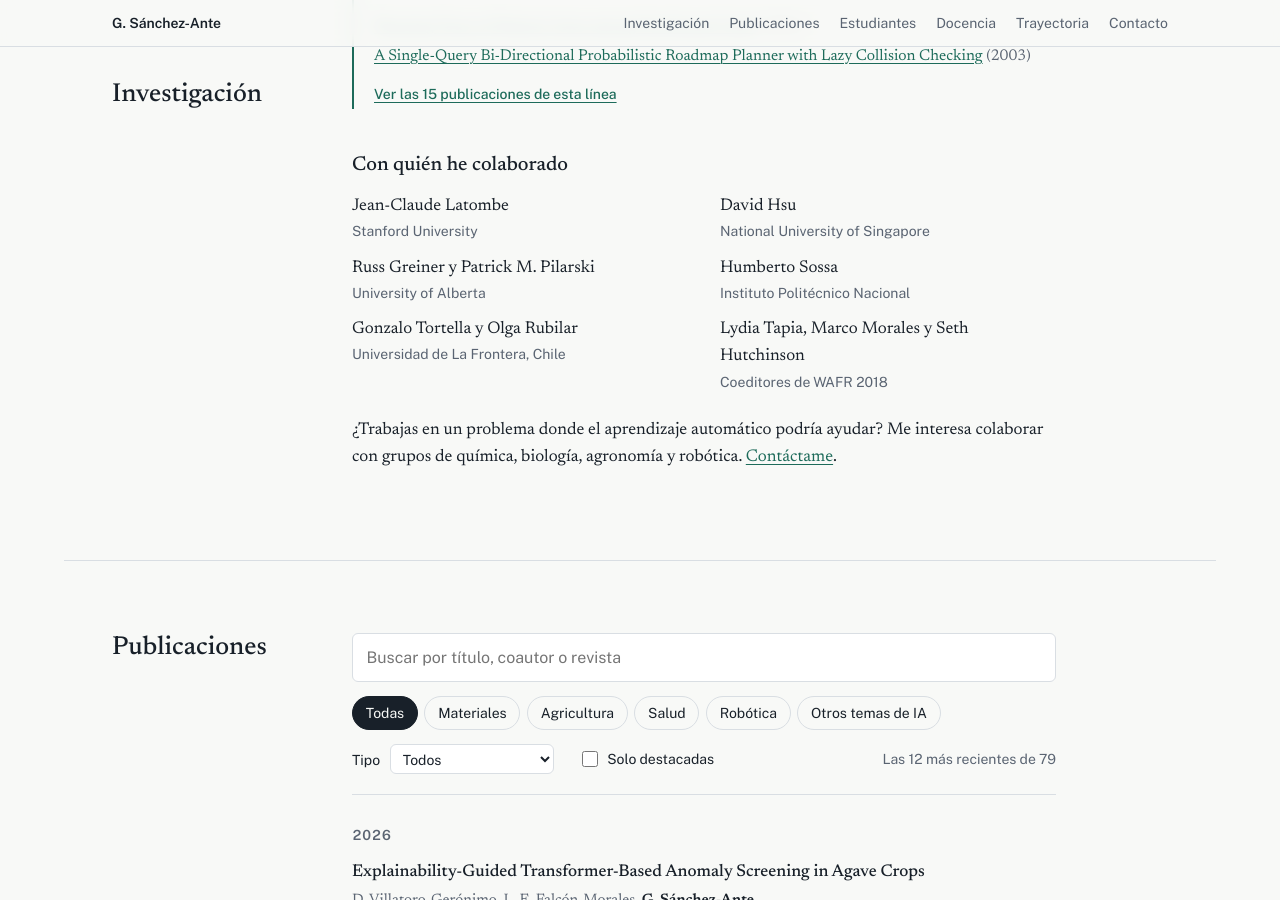
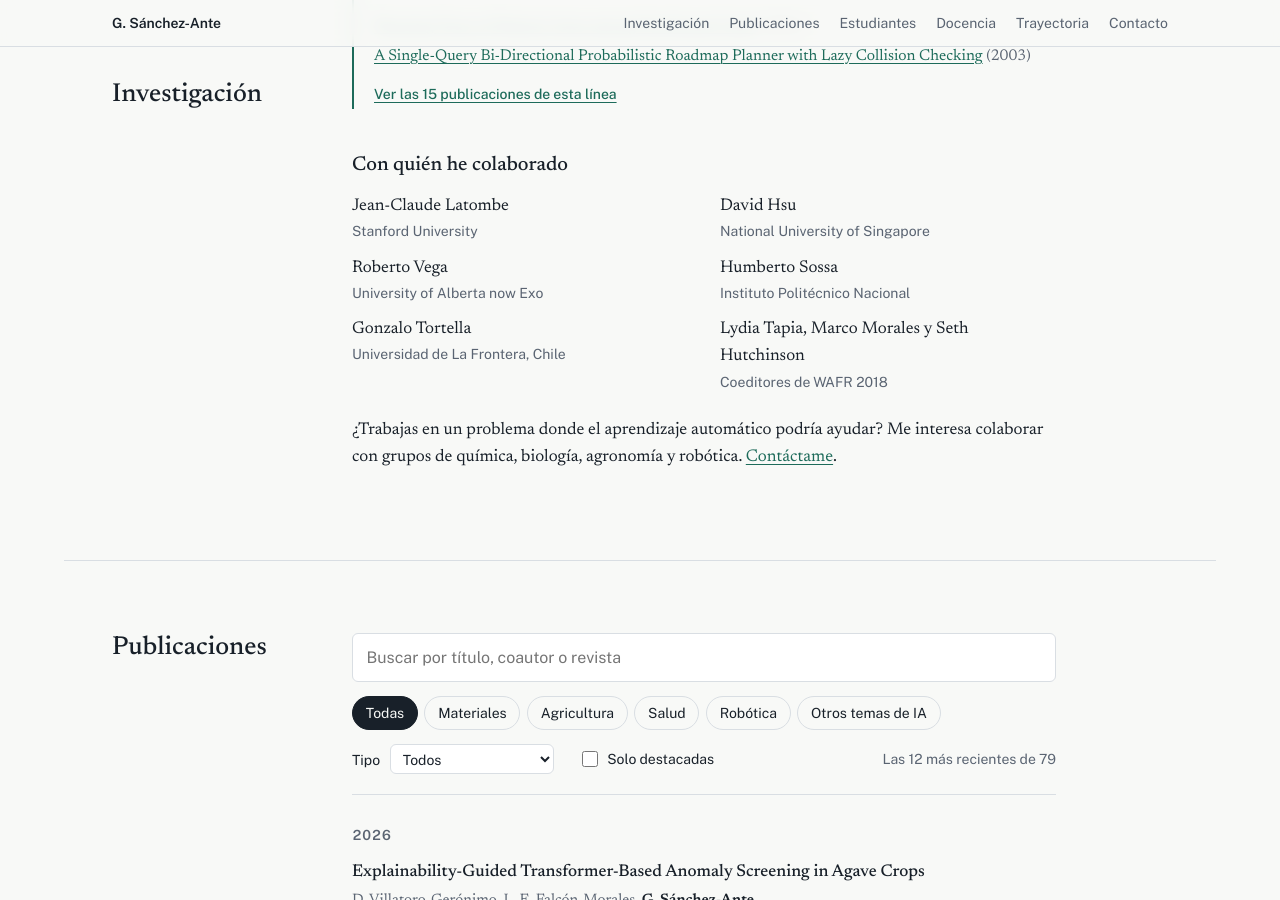
Before and after one commit to gildardo-sanchez/gildardo-sanchez.github.io, a Jekyll site: the page built from index.html, in a window 1280 px wide and 900 px high, scrolled down 2080 px. Built offline with Jekyll 4.4.1, drawn with Linux system fonts in a browser that asks for light colours.

Commit message:
Update collaborators.yml

```diff
--- a/_data/collaborators.yml
+++ b/_data/collaborators.yml
@@ -1,7 +1,7 @@
 # Colaboraciones visibles en las publicaciones. Verifica y ajusta.
 - { name: "Jean-Claude Latombe", org: "Stanford University" }
 - { name: "David Hsu", org: "National University of Singapore" }
-- { name: "Russ Greiner y Patrick M. Pilarski", org: "University of Alberta" }
+- { name: "Roberto Vega", org: "University of Alberta now Exo" }
 - { name: "Humberto Sossa", org: "Instituto Politécnico Nacional" }
-- { name: "Gonzalo Tortella y Olga Rubilar", org: "Universidad de La Frontera, Chile" }
+- { name: "Gonzalo Tortella", org: "Universidad de La Frontera, Chile" }
 - { name: "Lydia Tapia, Marco Morales y Seth Hutchinson", org: "Coeditores de WAFR 2018" }
```
